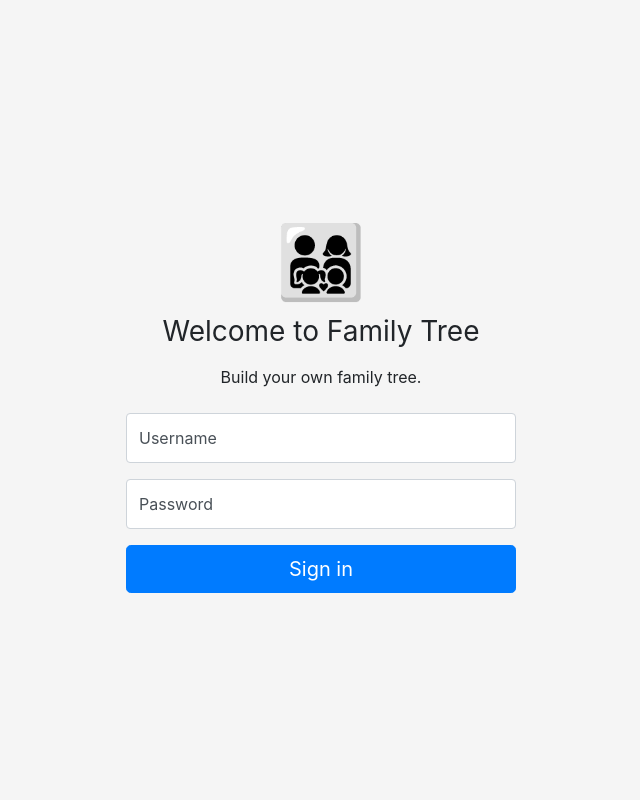
After one commit to vinayjn/family, a Django app: page / in a window 1280 px wide. The commit adds this page. Shown: the whole page, without its empty margins (319-959 px from the left). Run offline with Django 3.2, Linux system fonts and the light colour scheme.

Commit message:
Added login and home templates

```diff
--- /dev/null
+++ b/tree/templates/tree/login.html
@@ -0,0 +1,39 @@
+{% load static %}
+<!doctype html>
+<html lang="en">
+
+<head>
+	<meta charset="utf-8">
+	<meta name="viewport" content="width=device-width, initial-scale=1, shrink-to-fit=no">
+	<meta name="description" content="">
+	<meta name="author" content="">
+
+	<title>Family | Login</title>
+
+	<!-- Bootstrap core CSS -->
+	<link href="https://getbootstrap.com/docs/4.3/dist/css/bootstrap.min.css" rel="stylesheet" integrity="sha384-ggOyR0iXCbMQv3Xipma34MD+dH/1fQ784/j6cY/iJTQUOhcWr7x9JvoRxT2MZw1T" crossorigin="anonymous">
+	<link href="{% static 'css/floating-labels.css' %}" rel="stylesheet">
+</head>
+
+<body>
+	<form class="form-signin" method='POST' action="/login/"> {% csrf_token %}
+		<div class="text-center mb-4">
+			<span style="font-size: 72px">👨‍👩‍👧‍👦</span>
+			<h1 class="h3 mb-3 font-weight-normal">Welcome to Family Tree</h1>
+			<p>Build your own family tree.</p>
+		</div>
+
+		<div class="form-label-group">
+			<input type="text" id="inputusername" name="username" class="form-control" placeholder="Username" required>
+			<label for="inputusername">Username</label>
+		</div>
+
+		<div class="form-label-group">
+			<input type="password" id="inputPassword" name="password" class="form-control" placeholder="Password" required>
+			<label for="inputPassword">Password</label>
+		</div>
+		<button class="btn btn-lg btn-primary btn-block" type="submit">Sign in</button>
+	</form>
+</body>
+
+</html>
```
Also changed, not shown: tree/templates/tree/index.html (+24 -7 lines).
